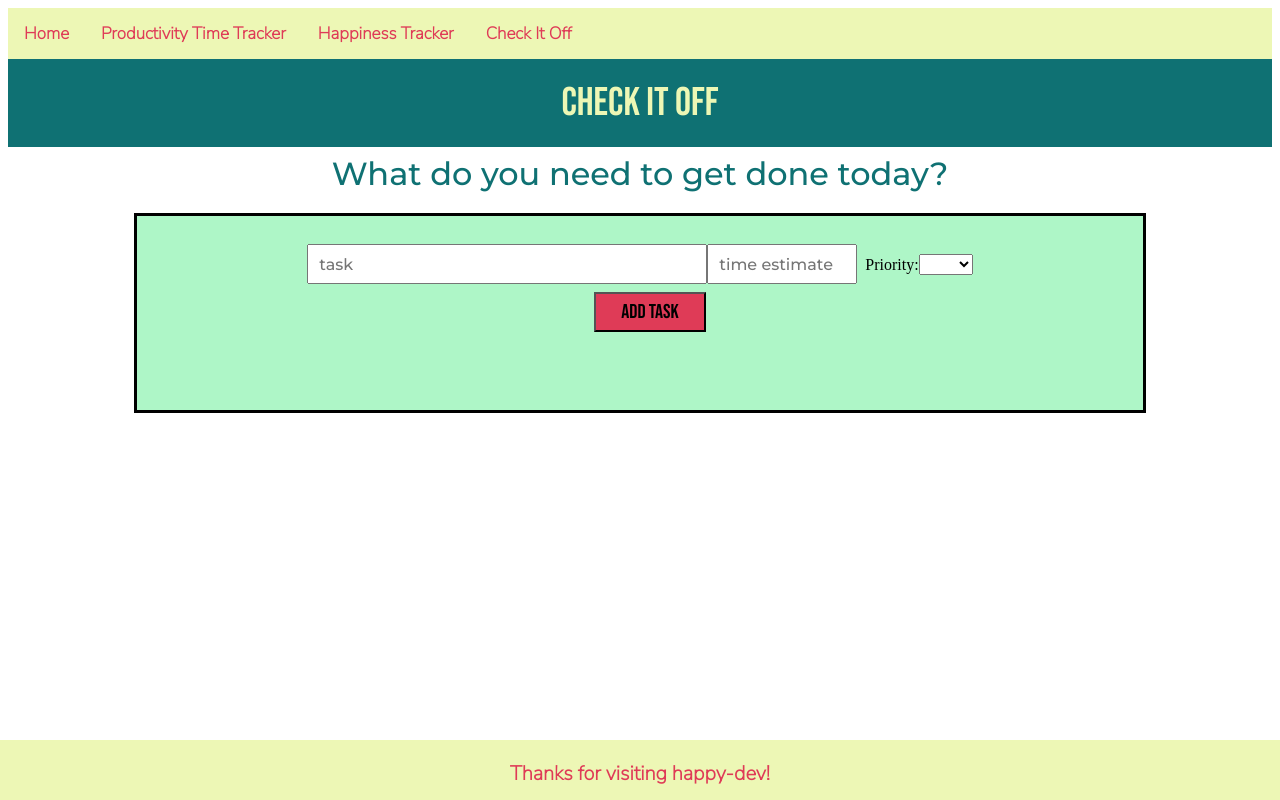
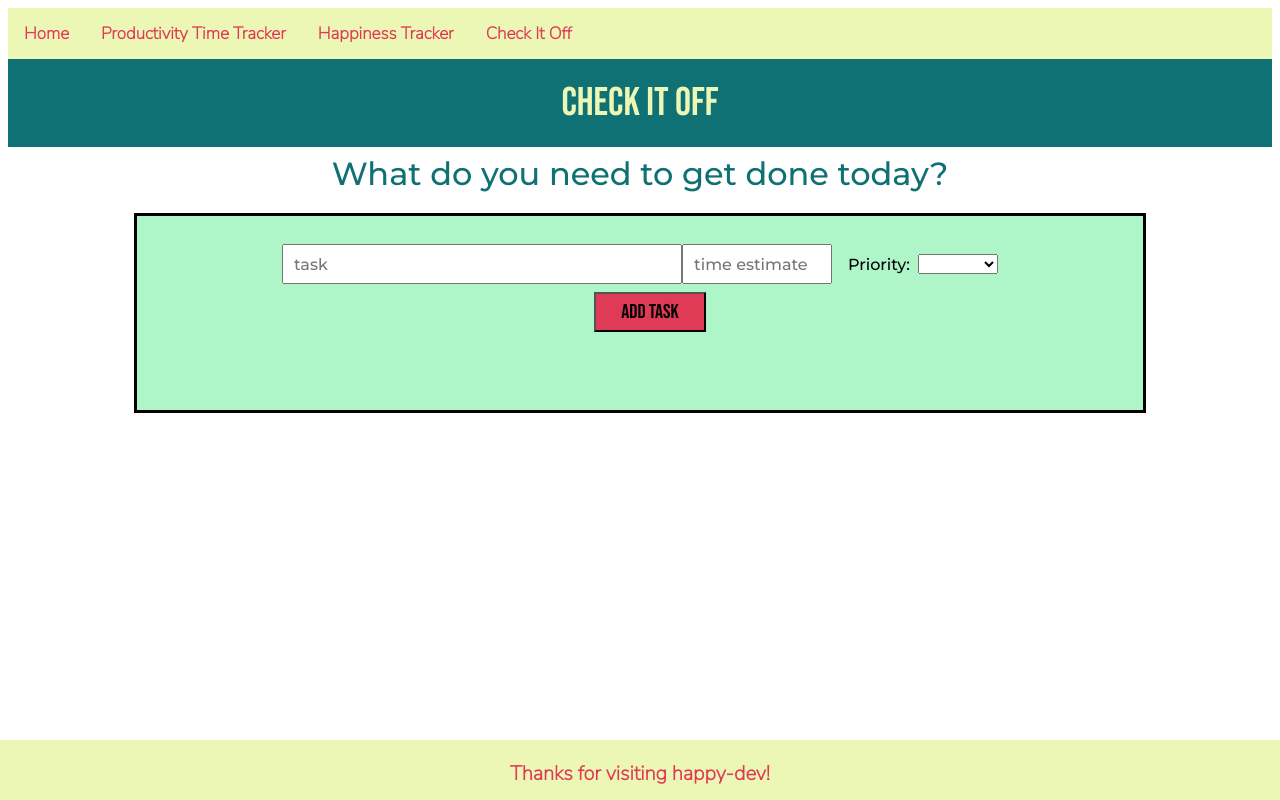
Before and after one commit to MaddyKapfhammer/happy-dev, an Angular app: page /todo in a window 1280 px wide. Built offline with nearby package versions, Linux system fonts and the light colour scheme.

Commit message:
Correct formatting of priority drop-down.

```diff
--- a/src/app/to-do/to-do.component.css
+++ b/src/app/to-do/to-do.component.css
@@ -52,9 +52,17 @@
   margin-bottom: 8px;
 }
 
+.priorityLabel{
+  font-family: 'Montserrat', sans-serif;
+  margin-right: 8px;
+  margin-left: 8px;
+}
+
 .priority{
   font-family: 'Montserrat', sans-serif;
-  margin-left: 8px;
+  width: 80px;
+  height: 20px;
+  font-size: 16px;
 }
 
 .tasks{
--- a/src/app/to-do/to-do.component.html
+++ b/src/app/to-do/to-do.component.html
@@ -11,8 +11,8 @@
 	<form [formGroup]="todoList" (ngSubmit)="onSubmit()" class="list">
     <input type="text" id="task" name="task" formControlName="task" placeholder="task" class="taskBox">
     <input type="text" id="timeEstimation" name="timeEstimation" formControlName="timeEstimation" placeholder="time estimate" class="timeBox" >
-    <label for="priority">Priority:</label>
-    <select name="priority" id="priority" formControlName="priority">
+    <label for="priority" class="priorityLabel">Priority:</label>
+    <select name="priority" id="priority" formControlName="priority" class="priority">
       <option value="high">High</option>
       <option value="low">Low</option>
     </select>
```
